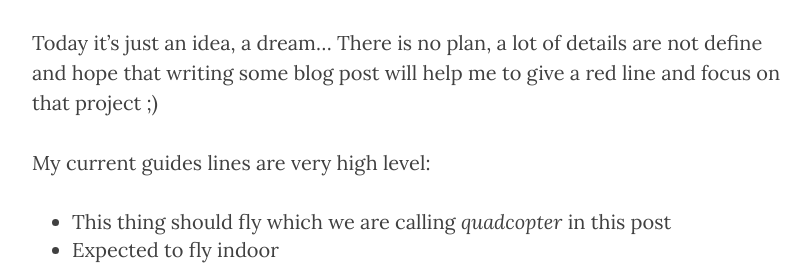
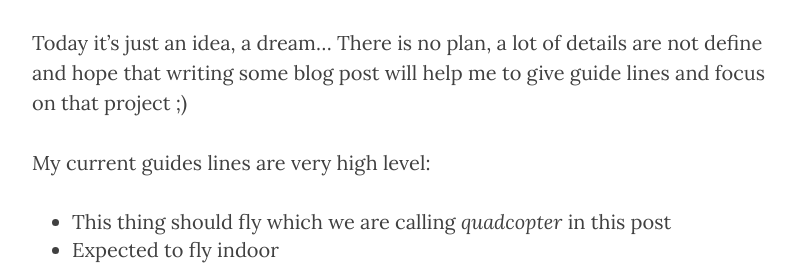
Before and after one commit to petrus-v/petrus-v.github.io, a Jekyll site: the page built from _posts/2016-06-29-life-personal-project.markdown, in a window 1280 px wide. Shown: the part 1190-1455 px from the top of the page, without its empty margins (233-1043 px from the left). Built offline with Jekyll 4.4.1, drawn with Linux system fonts in a browser that asks for light colours; nearby versions of some CDN libraries.

Commit message:
red line is not english expression

```diff
--- a/_posts/2016-06-29-life-personal-project.markdown
+++ b/_posts/2016-06-29-life-personal-project.markdown
@@ -23,7 +23,7 @@ This is the kind of things that let me dream *Swarm Quadrotors by
 
 Today it's just an idea, a dream... There is no plan, a lot of details
 are not define and hope that writing some blog post will help me to give
-a red line and focus on that project ;)
+guide lines and focus on that project ;)
 
 My current guides lines are very high level:
 
```
